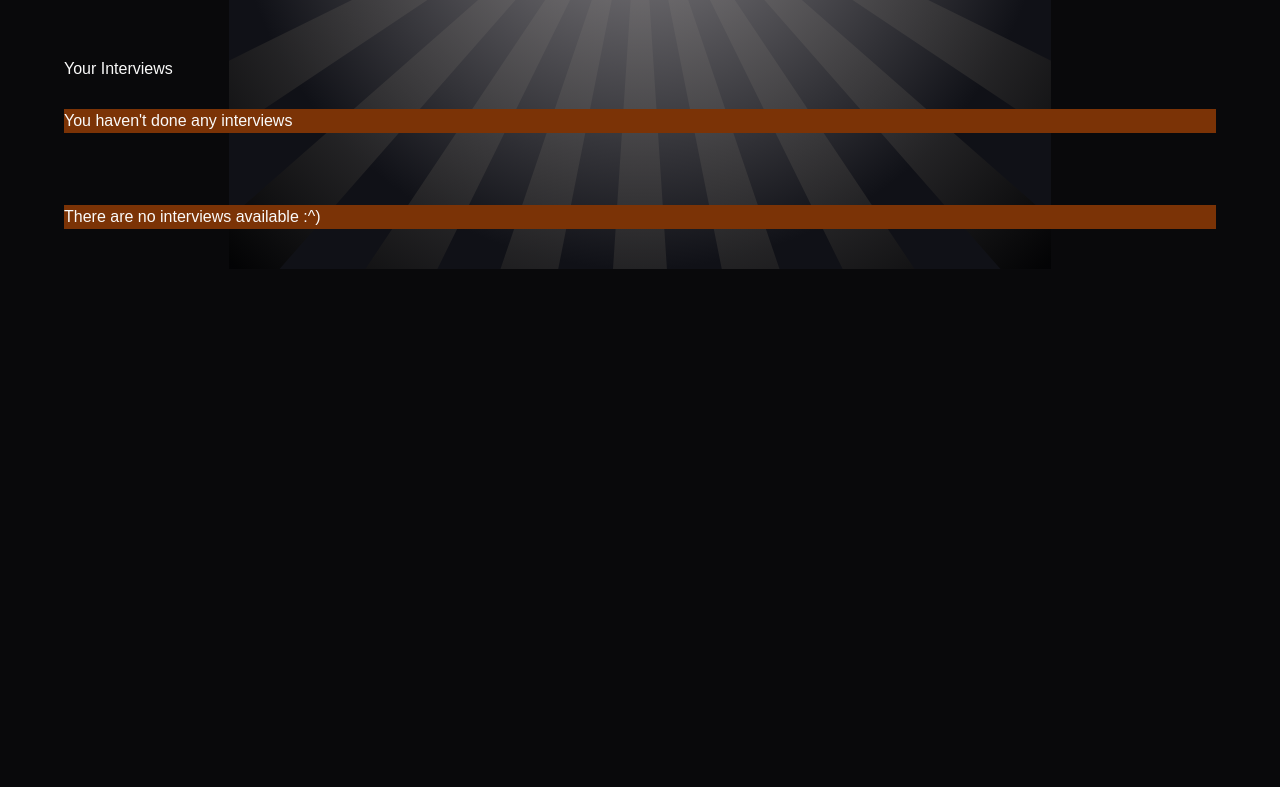
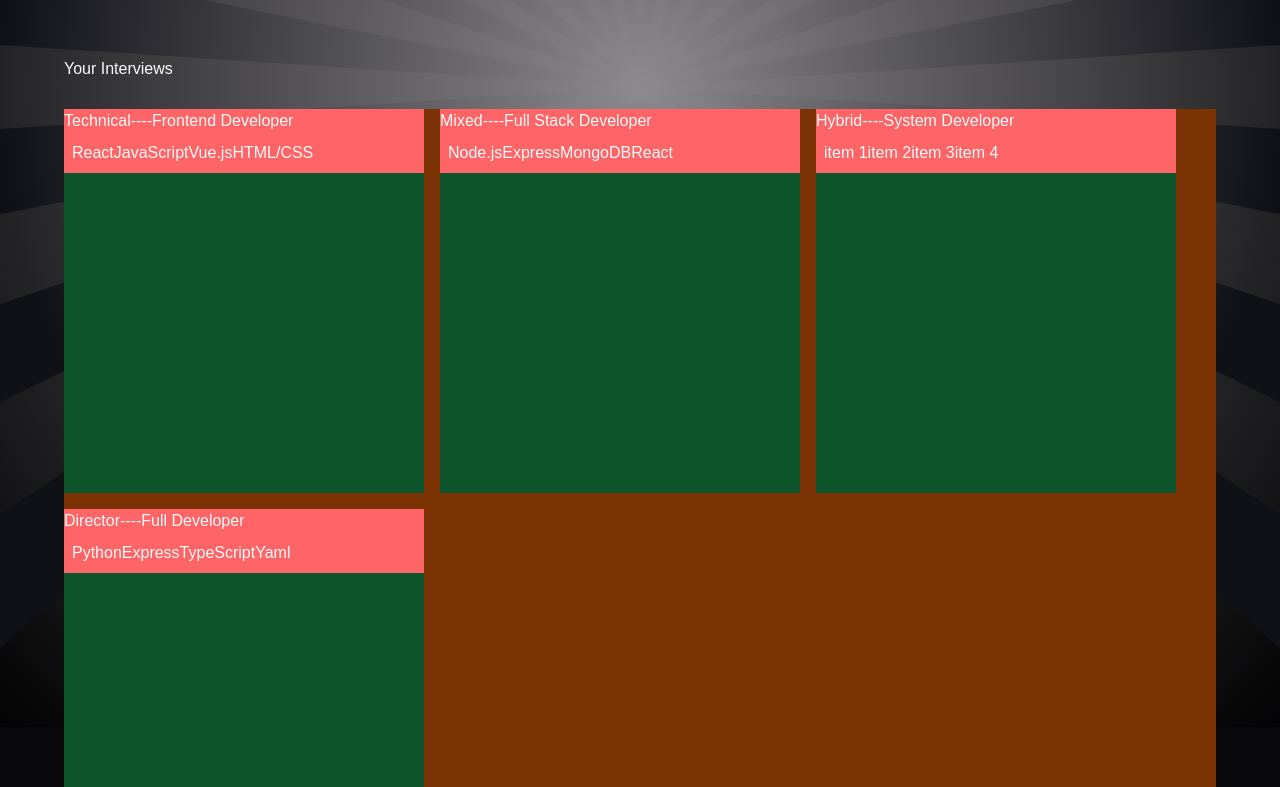
Before and after one commit to WackyChomp/rope, a Next.js app: page / in a window 1280 px wide. Shown: the part 553-1340 px from the top of the page. Before the commit the page ends 822 px from the top, so only its background shows below. Built offline with nearby package versions, Linux system fonts and the light colour scheme; a web font is replaced by a local one.

Commit message:
npm installed dayjs / created constants index.ts / created InterviewCard component (WIP) / render constants with map in root home page.tsx

```diff
--- a/app/(root)/page.tsx
+++ b/app/(root)/page.tsx
@@ -3,6 +3,9 @@ import Link from 'next/link'
 import Image from 'next/image'
 
 import { Button } from '@/components/ui/button'
+import InterviewCard from '@/components/InterviewCard'
+
+import { dummyInterviews } from '@/constants'
 
 const page = () => {
   const img = `https://media.tenor.com/ZFoOuUSqPBEAAAAi/stalzone-meme.gif`;
@@ -30,7 +33,12 @@ const page = () => {
 
       <section className="flex flex-col gap-7 mt-8">
         <h2>Your Interviews</h2>
-        <div className="interviews-section">You haven&apos;t done any interviews</div>
+        <div className="interviews-section">
+        {dummyInterviews.map((interview) => (
+          <InterviewCard {...interview} key={interview.id} />
+        ))}
+        {/*You haven&apos;t done any interviews*/}
+        </div>
       </section>
 
       <section className="flex flex-col gap-7 mt-8">
--- /dev/null
+++ b/components/InterviewCard.tsx
@@ -0,0 +1,25 @@
+import React from 'react';
+import dayjs from 'dayjs';
+
+const InterviewCard = ({ interviewId, userId, role, type, techstack, createdAt } : InterviewCardProps) => {
+  const feedback = null as Feedback | null;
+  const normalizedType = /mix/gi.test(type) ? 'Mixed' : type;
+  const formattedDate = dayjs(feedback?.createdAt || createdAt || Date.now()).format('MMM D, YYYY')
+
+  return (
+    <div className='bg-green-900 w-[360px] max-sm:w-full min-h-96'>
+      <div className="bg-red-400">
+        <div className="">
+          <div className="">
+            {normalizedType}
+            ----
+            {role}
+            <div className="p-2">{techstack}</div>
+          </div>
+        </div>
+      </div>
+    </div>
+  )
+}
+
+export default InterviewCard
--- /dev/null
+++ b/constants/index.ts
@@ -0,0 +1,55 @@
+interface InterviewCardProps{
+  Interviewid?: string,
+  userId?: string,
+  role: string,
+  type: string,
+  techstack: string[],
+  createdAt?: string,
+}
+
+export const dummyInterviews: Interview[] = [
+  {
+    id: "1",
+    userId: "user1",
+    role: "Frontend Developer",
+    type: "Technical",
+    techstack: ["React", "JavaScript", "Vue.js", "HTML/CSS"],
+    level: "Junior",
+    questions: ["What is React?"],
+    finalized: false,
+    createdAt: "2024-03-15T10:00:00Z",
+  },
+  {
+    id: "2",
+    userId: "user1",
+    role: "Full Stack Developer",
+    type: "Mixed",
+    techstack: ["Node.js", "Express", "MongoDB", "React"],
+    level: "Senior",
+    questions: ["What is Node.js?"],
+    finalized: false,
+    createdAt: "2024-03-14T15:30:00Z",
+  },
+  {
+    id: "3",
+    userId: "user3",
+    role: "System Developer",
+    type: "Hybrid",
+    techstack: ["item 1", "item 2", "item 3", "item 4"],
+    level: "Senior",
+    questions: ["What is in your system?"],
+    finalized: false,
+    createdAt: "2025-03-24T15:30:00Z",
+  },
+  {
+    id: "4",
+    userId: "user1",
+    role: "Full Developer",
+    type: "Director",
+    techstack: ["Python", "Express", "TypeScript", "Yaml"],
+    level: "Senior",
+    questions: ["What is this person doing?"],
+    finalized: false,
+    createdAt: "2025-04-21T15:30:00Z",
+  },
+];
--- a/package.json
+++ b/package.json
@@ -14,6 +14,7 @@
     "@radix-ui/react-slot": "^1.1.2",
     "class-variance-authority": "^0.7.1",
     "clsx": "^2.1.1",
+    "dayjs": "^1.11.13",
     "lucide-react": "^0.483.0",
     "next": "15.2.3",
     "next-themes": "^0.4.6",
```
Also changed, not shown: 1 other file (tests, documents, lock files or other folders).
